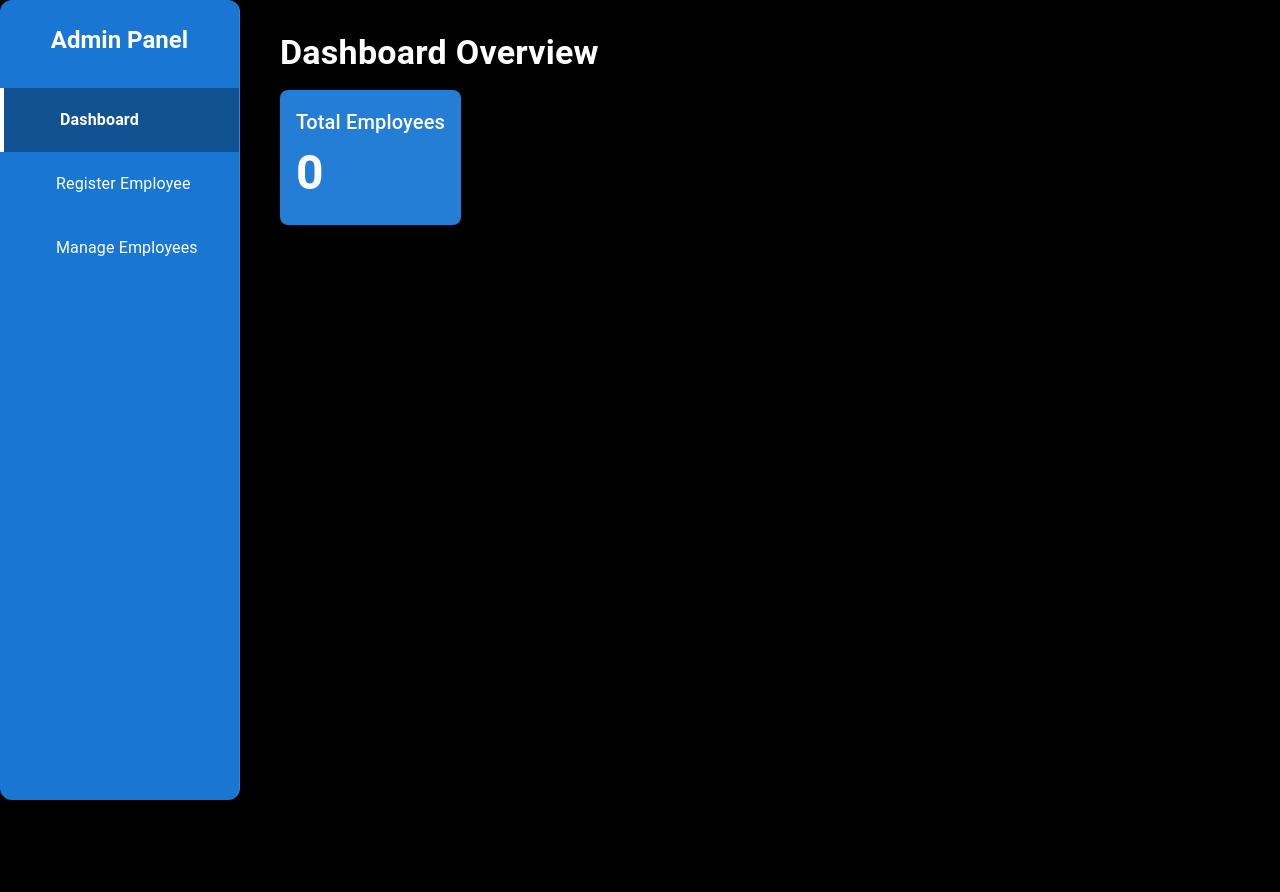
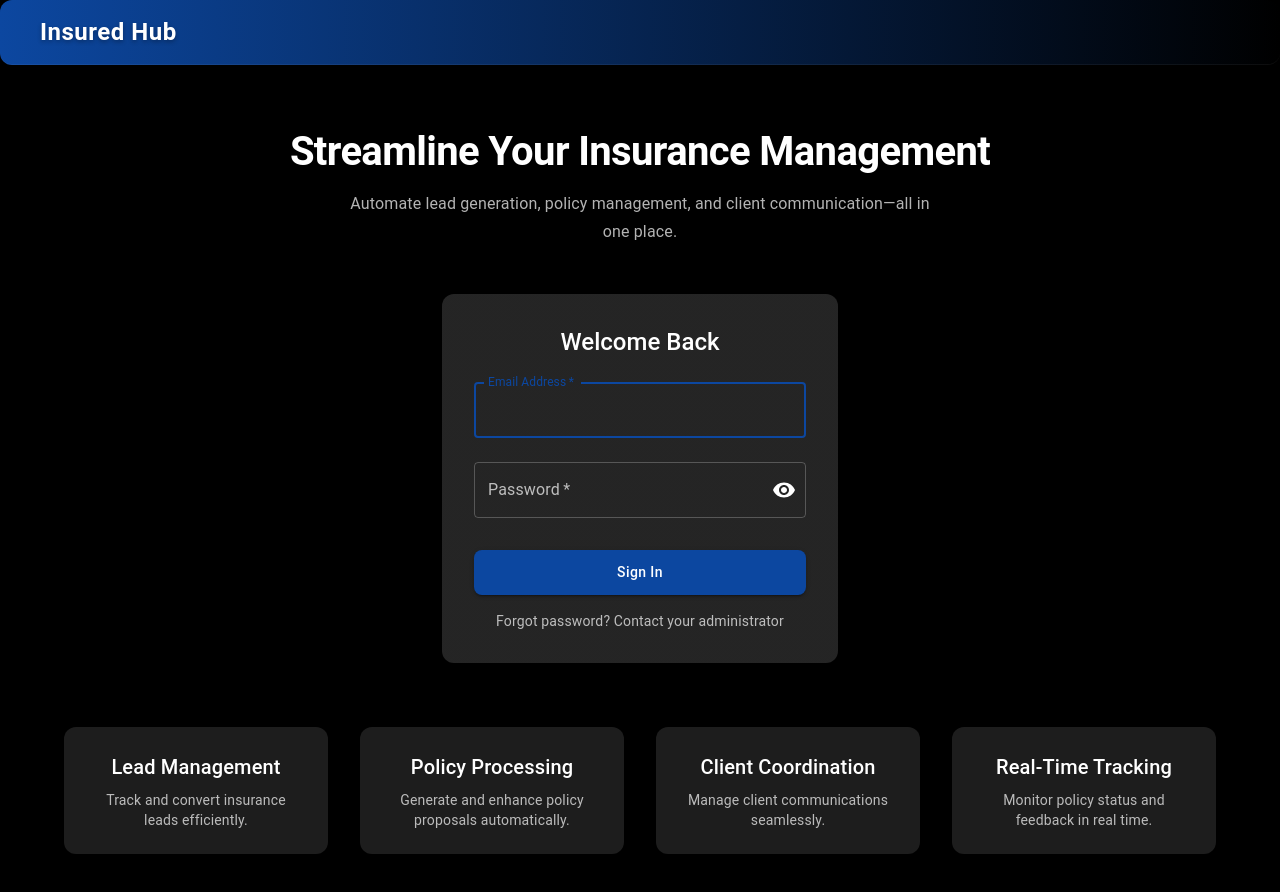
Before and after one commit to Keray18/CRM_App, a React (Create React App) app in the folder frontend/: page / in a window 1280 px wide. Shown: the top 892 px of the page. Before the commit the page ends 800 px from the top, so only its background shows below. Built offline with nearby package versions, Linux system fonts and the light colour scheme; some icons are missing.

Commit message:
added privilaged route

```diff
--- a/frontend/package.json
+++ b/frontend/package.json
@@ -13,6 +13,7 @@
     "@testing-library/user-event": "^13.5.0",
     "react": "^19.1.0",
     "react-dom": "^19.1.0",
+    "react-router-dom": "^7.4.1",
     "react-scripts": "5.0.1",
     "web-vitals": "^2.1.4"
   },
--- a/frontend/src/App.js
+++ b/frontend/src/App.js
@@ -1,5 +1,6 @@
 import React from 'react';
 import { ThemeProvider, createTheme, CssBaseline } from '@mui/material';
+import { BrowserRouter, Routes, Route, Navigate } from 'react-router-dom';
 import Login from './components/Login';
 import Dashboard from './components/Dashboard';
 
@@ -82,10 +83,31 @@ function App() {
   return (
     <ThemeProvider theme={theme}>
       <CssBaseline />
-      <Dashboard />
-      {/* <Login /> */}
+      <BrowserRouter>
+        <Routes>
+          <Route path="/" element={<Login />} />
+          <Route
+            path="/dashboard"
+            element={
+              <RequireAuth>
+                <Dashboard />
+              </RequireAuth>
+            }
+          />
+        </Routes>
+      </BrowserRouter>
     </ThemeProvider>
   );
 }
 
+function RequireAuth({ children }) {
+  const isAuthenticated = localStorage.getItem('isAuthenticated') === 'true';
+
+  if (!isAuthenticated) {
+    return <Navigate to="/" />;
+  }
+
+  return children;
+}
+
 export default App;
--- a/frontend/src/components/Login.js
+++ b/frontend/src/components/Login.js
@@ -10,18 +10,26 @@ import {
   InputAdornment,
   AppBar,
   Toolbar,
+  Alert,
 } from '@mui/material';
 import { Visibility, VisibilityOff } from '@mui/icons-material';
+import { useNavigate } from 'react-router-dom';
 
 function Login() {
   const [email, setEmail] = useState('');
   const [password, setPassword] = useState('');
   const [showPassword, setShowPassword] = useState(false);
+  const [error, setError] = useState('');
+  const navigate = useNavigate();
 
   const handleSubmit = (e) => {
     e.preventDefault();
-    // TODO: Implement login logic
-    console.log('Login attempt with:', { email, password });
+    if (email === 'jason@gmail.com' && password === 'oldmonk') {
+      localStorage.setItem('isAuthenticated', 'true');
+      navigate('/dashboard');
+    } else {
+      setError('Invalid email or password');
+    }
   };
 
   return (
@@ -92,6 +100,11 @@ function Login() {
             <Typography component="h1" variant="h5" gutterBottom>
               Welcome Back
             </Typography>
+            {error && (
+              <Alert severity="error" sx={{ width: '100%', mb: 2 }}>
+                {error}
+              </Alert>
+            )}
             <Box component="form" onSubmit={handleSubmit} sx={{ width: '100%' }}>
               <TextField
                 margin="normal"
```
Also changed, not shown: 1 other file (tests, documents, lock files or other folders).
